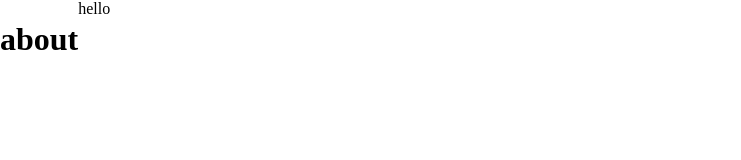
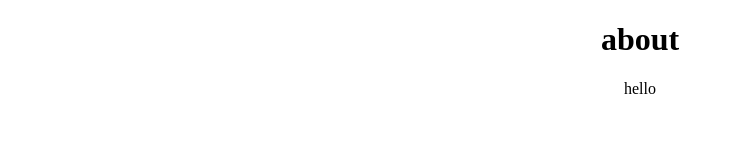
Before and after one commit to Tamanna-Thakur/git_learning, a plain HTML site: page about.html in a window 1280 px wide. Shown: the whole page, without its empty margins (0-741 px from the left). Drawn offline with Linux system fonts and the light colour scheme.

Commit message:
add align property

```diff
--- a/style.css
+++ b/style.css
@@ -1,6 +1,5 @@
 body{
     margin: 0;
-    display: flex;
     text-align: center;
-    font-weight: 200;
+
 }
```
